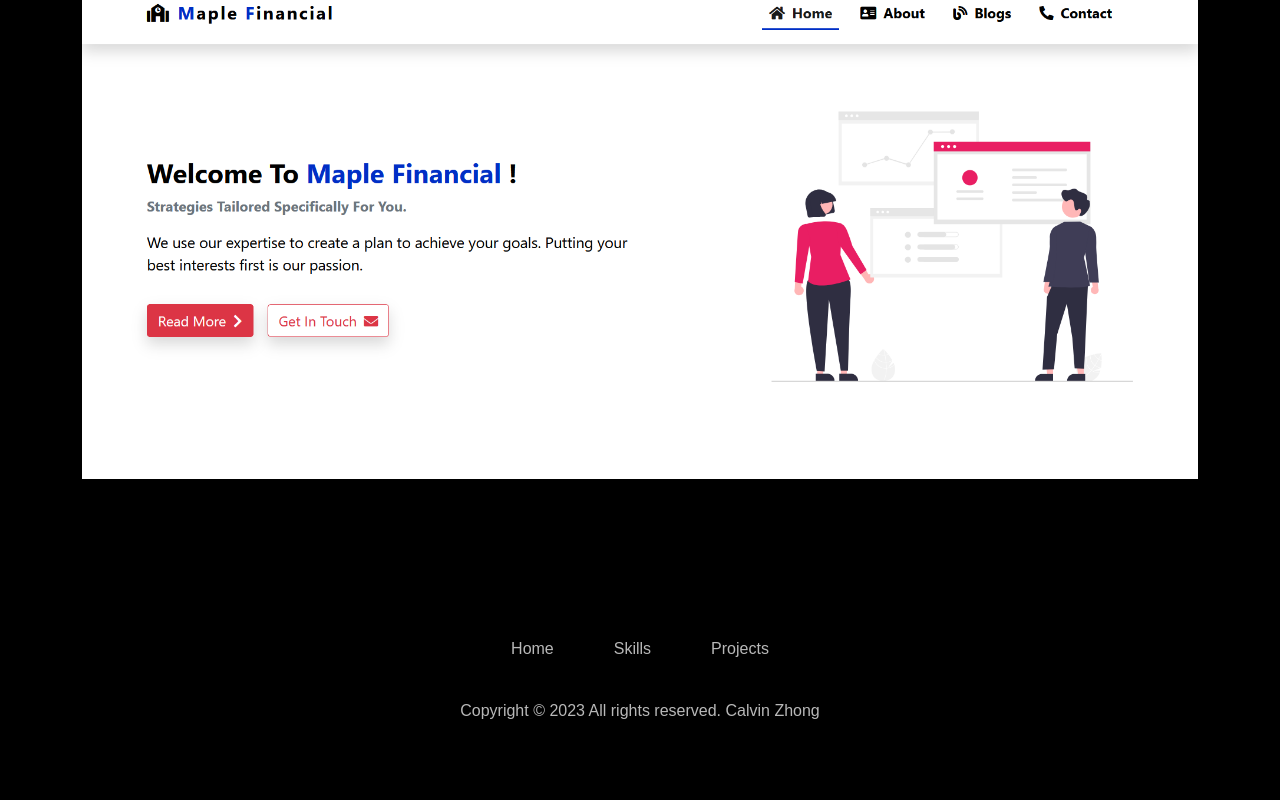
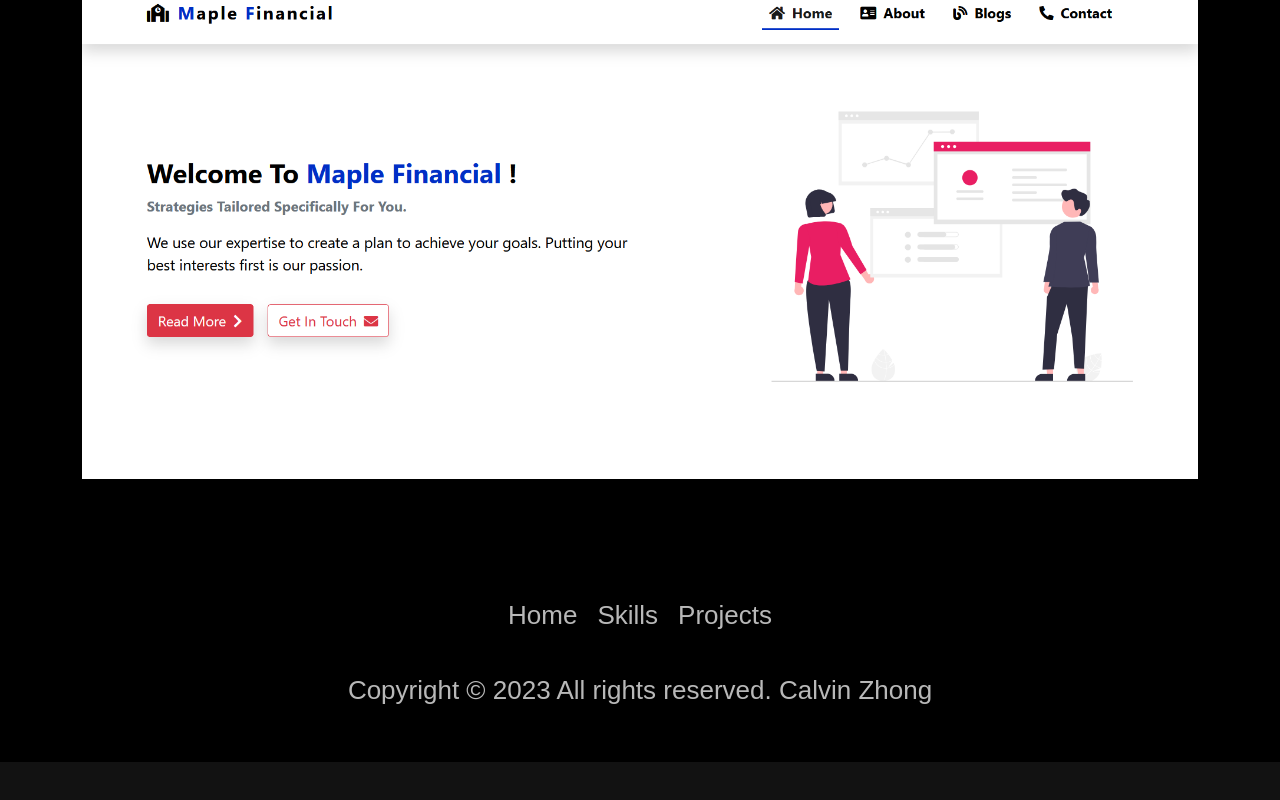
Before and after one commit to calvinflzhong/Personal-Site, a React (Create React App) app: page / in a window 1280 px wide. Shown: the part 1667-2467 px from the top of the page. After the commit the page ends 2429 px from the top, so only its background shows below. Built offline with nearby package versions, Linux system fonts and the light colour scheme.

Commit message:
footer change

```diff
--- a/src/App.css
+++ b/src/App.css
@@ -547,7 +547,7 @@ nav.navbar .navbar-toggler[aria-expanded='true'] .navbar-toggler-icon {
 /************* Footer Css *************/
 .footer {
   background: #000;
-  padding: 30px 0px;
+  padding: 10px 0px;
   text-align: center;
 }
 
@@ -561,6 +561,7 @@ nav.navbar .navbar-toggler[aria-expanded='true'] .navbar-toggler-icon {
 
 .footer .row a {
   text-decoration: none;
+  font-size: 26px;
   color: #b8b8b8;
   transition: 0.5s;
 }
@@ -575,7 +576,7 @@ nav.navbar .navbar-toggler[aria-expanded='true'] .navbar-toggler-icon {
 
 .footer .row ul li {
   display: inline-block;
-  margin: 0px 30px;
+  margin: 0px 10px;
 }
 
 .footer .row a i {
```
